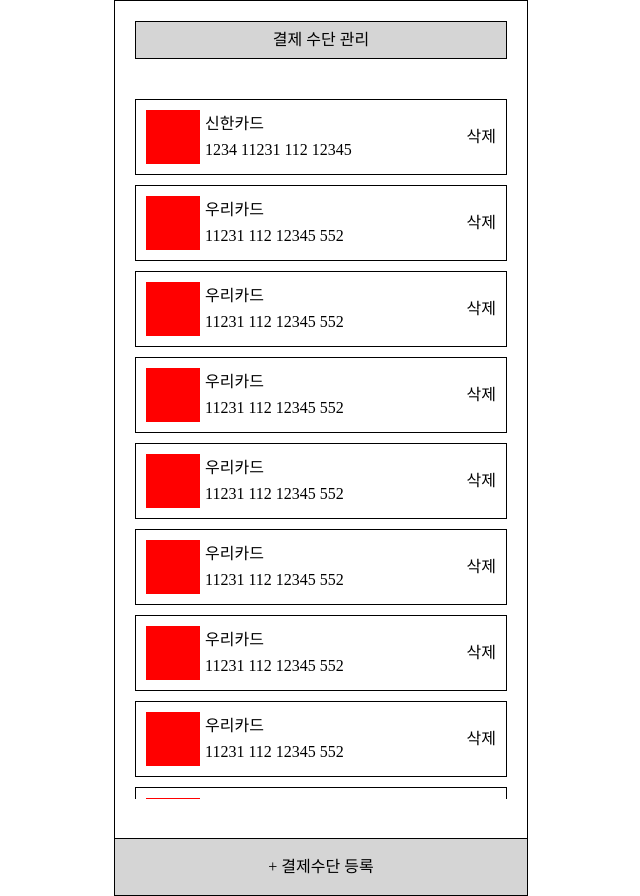
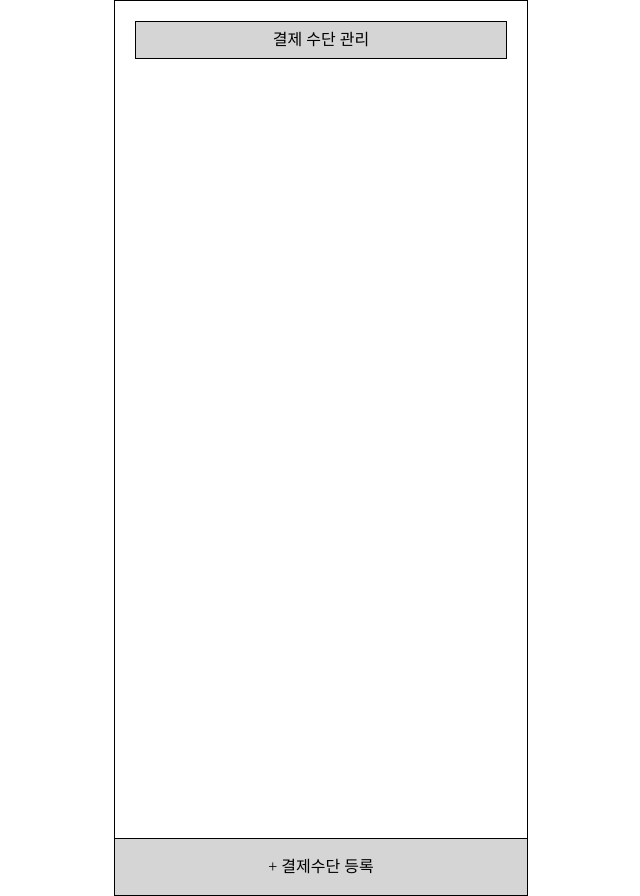
Before and after one commit to glor-git/payment-management-web, a React (Create React App) app: page /management in a window 1280 px wide. Shown: the whole page, without its empty margins (319-959 px from the left). Built offline with nearby package versions, Linux system fonts and the light colour scheme.

Commit message:
feat: 카드 제거 기능 개발

```diff
--- a/src/components/payment-management/Card.js
+++ b/src/components/payment-management/Card.js
@@ -3,20 +3,21 @@
 import styles from './Card.module.scss';
 
 Card.propTypes = {
-  imageUrl: PropTypes.string,
+  deleteCard: PropTypes.func.isRequired,
   cardName: PropTypes.string.isRequired,
   cardNumber: PropTypes.string.isRequired
 };
 
-export default function Card({ imageUrl, cardName, cardNumber }) {
+export default function Card({ deleteCard, cardName, cardNumber }) {
+
+
   return (
     <div className={styles.cardWrapper}>
-      <div className={styles.imageWrapper} />
       <ul className={styles.cardInfoWrapper}>
         <li>{cardName}</li>
-        <li>{cardNumber}</li>
+        <li>{`${cardNumber.substr(0,4)} ${cardNumber.substr(4, 2)}** **** ${cardNumber.substr(12, 3)}*`}</li>
       </ul>
-      <div className={styles.deleteIconWrapper}>삭제</div>
+      <div className={styles.deleteIconWrapper} onClick={deleteCard}>삭제</div>
     </div>
   );
 }
--- a/src/components/payment-management/Card.module.scss
+++ b/src/components/payment-management/Card.module.scss
@@ -9,12 +9,6 @@
   padding: 10px 10px;
   border: 1px solid black;
 
-  .imageWrapper {
-    width: 54px;
-    height: 54px;
-    background: red;
-  }
-
   .cardInfoWrapper {
     @include flex(column, flex-start, flex-start);
     gap: 10px;
@@ -24,5 +18,6 @@
   .deleteIconWrapper {
     position: absolute;
     right: 10px;
+    cursor: pointer;
   }
 }
--- a/src/components/payment-management/CardList.js
+++ b/src/components/payment-management/CardList.js
@@ -1,78 +1,25 @@
-import React from 'react';
+import React, { useState } from 'react';
 import styles from './CardList.module.scss';
 import Card from "./Card";
 
 export default function CardList() {
+  const [cardList, setCardList] = useState(JSON.parse(localStorage.getItem('cardData')) ? JSON.parse(localStorage.getItem('cardData')) : []);
 
-  const listData = [
-    {
-      id: '1',
-      imageUrl: '',
-      cardName: '신한카드',
-      cardNumber: '1234 11231 112 12345'
-    },
-    {
-      id: '2',
-      imageUrl: '',
-      cardName: '우리카드',
-      cardNumber: '11231 112 12345 552'
-    },
-    {
-      id: '3',
-      imageUrl: '',
-      cardName: '우리카드',
-      cardNumber: '11231 112 12345 552'
-    },
-    {
-      id: '4',
-      imageUrl: '',
-      cardName: '우리카드',
-      cardNumber: '11231 112 12345 552'
-    },
-    {
-      id: '5',
-      imageUrl: '',
-      cardName: '우리카드',
-      cardNumber: '11231 112 12345 552'
-    },
-    {
-      id: '6',
-      imageUrl: '',
-      cardName: '우리카드',
-      cardNumber: '11231 112 12345 552'
-    },
-    {
-      id: '7',
-      imageUrl: '',
-      cardName: '우리카드',
-      cardNumber: '11231 112 12345 552'
-    },
-    {
-      id: '8',
-      imageUrl: '',
-      cardName: '우리카드',
-      cardNumber: '11231 112 12345 552'
-    },
-    {
-      id: '9',
-      imageUrl: '',
-      cardName: '우리카드',
-      cardNumber: '11231 112 12345 552'
-    },
-    {
-      id: '10',
-      imageUrl: '',
-      cardName: '우리카드',
-      cardNumber: '11231 112 12345 552'
-    }
-  ];
+  function deleteCard(index) {
+    const newCardList = [...cardList];
+    newCardList.splice(index, 1);
+    setCardList(newCardList)
+    localStorage.setItem('cardData', JSON.stringify(newCardList));
+    alert('카드정보가 삭제 되었습니다.')
+  }
 
   return (
     <div className={styles.cardListWrapper}>
-      {listData.map(({ id, imageUrl, cardName, cardNumber }) => {
+      {cardList.map(({ cardId, cardName, cardNumber }, index) => {
+
         return (
-          <React.Fragment key={id}>
-            <Card imageUrl={imageUrl} cardName={cardName} cardNumber={cardNumber} />
+          <React.Fragment key={cardId}>
+            <Card deleteCard={() => deleteCard(index)} cardName={cardName} cardNumber={cardNumber} />
           </React.Fragment>
         )
       })}
```
